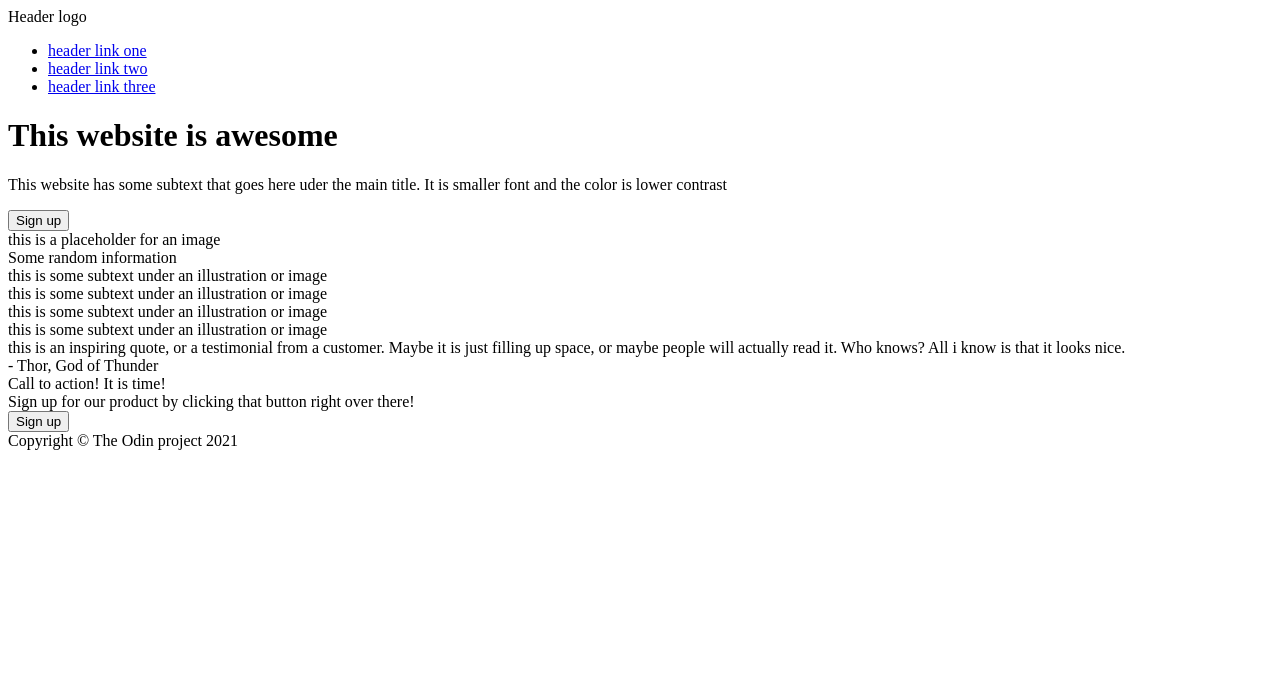
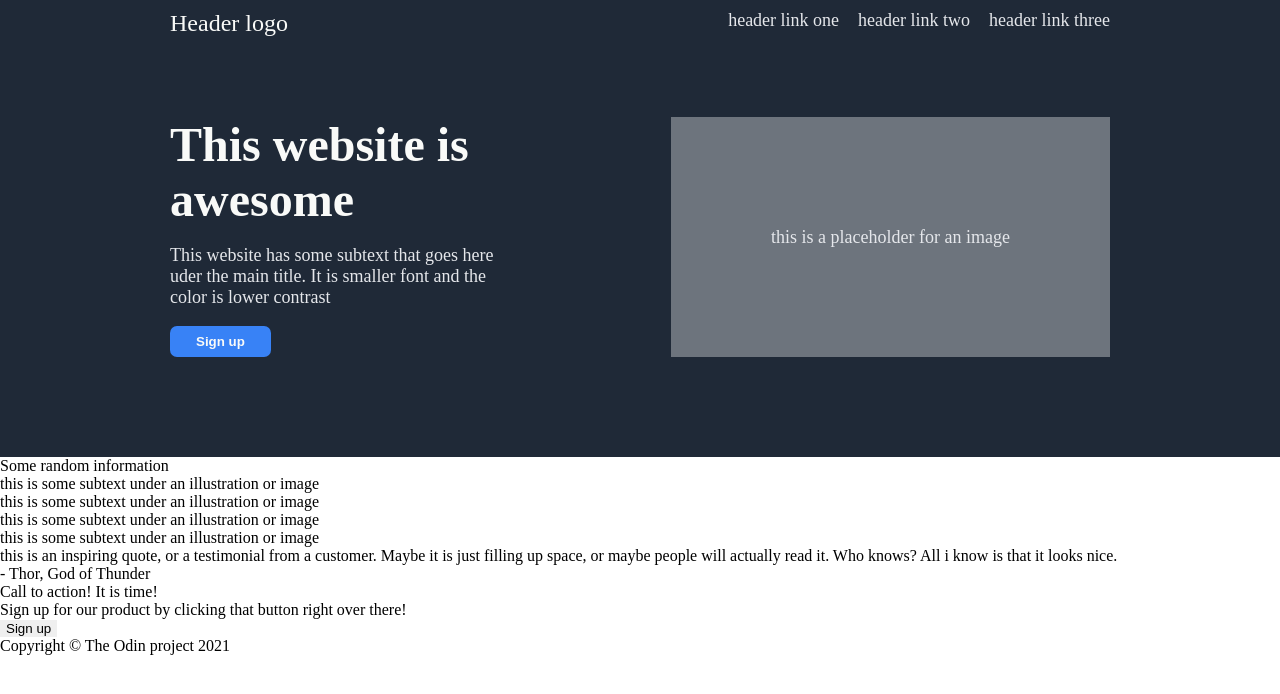
Before and after one commit to heno-s/odin-landing-page, a plain HTML site: page index.html in a window 1280 px wide. Drawn offline with Linux system fonts and the light colour scheme.

Commit message:
Style hero section

```diff
--- a/index.html
+++ b/index.html
@@ -4,12 +4,13 @@
         <meta charset="UTF-8" />
         <meta http-equiv="X-UA-Compatible" content="IE=edge" />
         <meta name="viewport" content="width=device-width, initial-scale=1.0" />
+        <link rel="stylesheet" href="style.css" />
         <title>Landing Page</title>
     </head>
     <body>
         <div class="hero">
             <div class="hero-header">
-                <div class="hero-logo">Header logo</div>
+                <div class="logo">Header logo</div>
                 <ul>
                     <li><a href="#">header link one</a></li>
                     <li><a href="#">header link two</a></li>
--- /dev/null
+++ b/style.css
@@ -0,0 +1,79 @@
+/* resets */
+body {
+    padding: 0;
+    margin: 0;
+}
+
+ul {
+    margin: 0;
+    padding: 0;
+    list-style-type: none;
+}
+
+a {
+    text-decoration: none;
+    color: #000;
+}
+
+button {
+    border: none;
+}
+
+/* styling */
+.hero {
+    background-color: #1f2937;
+    padding: 10px 170px 100px;
+}
+
+.hero-header {
+    display: flex;
+    justify-content: space-between;
+    margin-bottom: 80px;
+}
+
+.logo {
+    font-size: 24px;
+    color: #f9faf8;
+}
+
+.hero-header li {
+    display: inline-block;
+    margin-left: 15px;
+}
+
+.hero-body {
+    display: flex;
+    justify-content: space-between;
+    gap: 170px;
+}
+
+.hero-text h1 {
+    margin: 0;
+    padding: 0;
+    font-size: 48px;
+    color: #f9faf8;
+}
+
+.hero-header a,
+.hero-text p,
+.hero-image {
+    font-size: 18px;
+    color: #e5e7eb;
+}
+
+.hero button {
+    background-color: #3882f6;
+    color: #f9faf8;
+    padding: 8px 26px;
+    font-weight: bold;
+    border-radius: 7px;
+}
+
+.hero-image {
+    display: flex;
+    justify-content: center;
+    align-items: center;
+    background-color: #6d747d;
+    padding: 0 100px;
+    flex-shrink: 0;
+}
```
